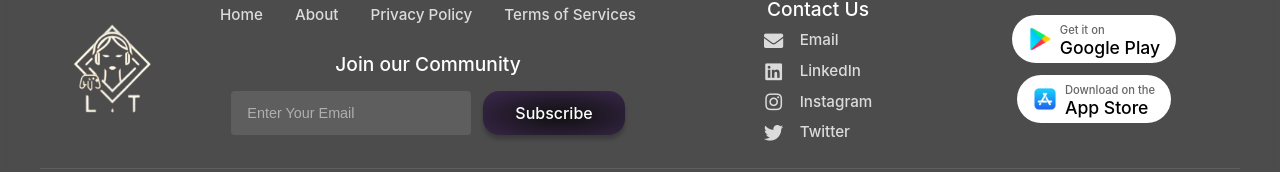
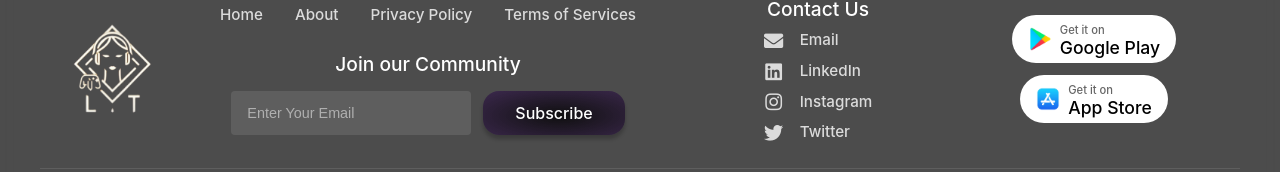
Before and after one commit to luxuryintaste-LIT/lit-ecommerce-backend, a React (Vite) app: page / in a window 1280 px wide. Shown: the part 1686-1858 px from the top of the page. Built offline with nearby package versions, Linux system fonts and the light colour scheme.

Commit message:
font changes

```diff
--- a/src/components/Footer.jsx
+++ b/src/components/Footer.jsx
@@ -66,7 +66,7 @@ const Footer = () => {
             <a href="#" className="store-badge">
               <img src={appStore} alt="App Store icon" className="store-icon" />
               <div className="store-text">
-                <span className="store-action">Download on the</span>
+                <span className="store-action">Get it on</span>
                 <span className="store-name">App Store</span>
               </div>
             </a>
```
